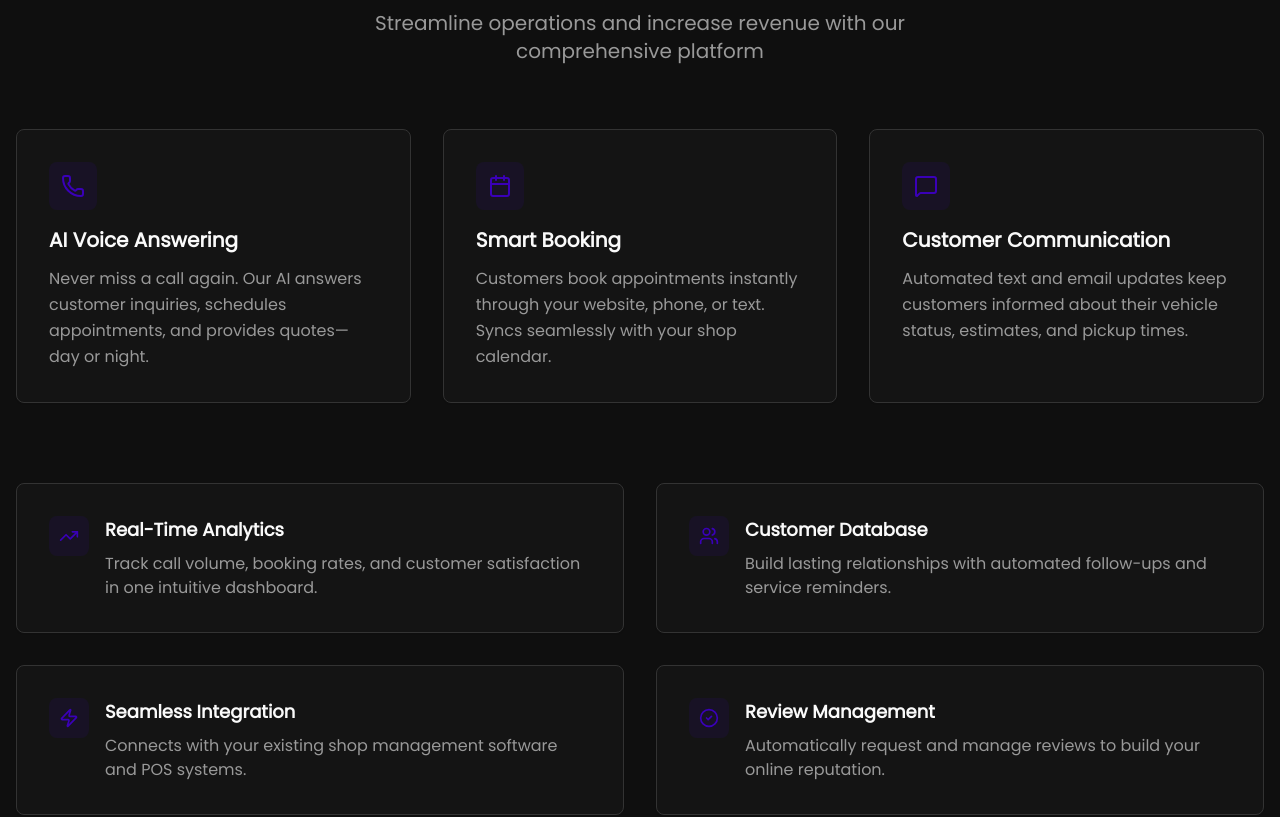
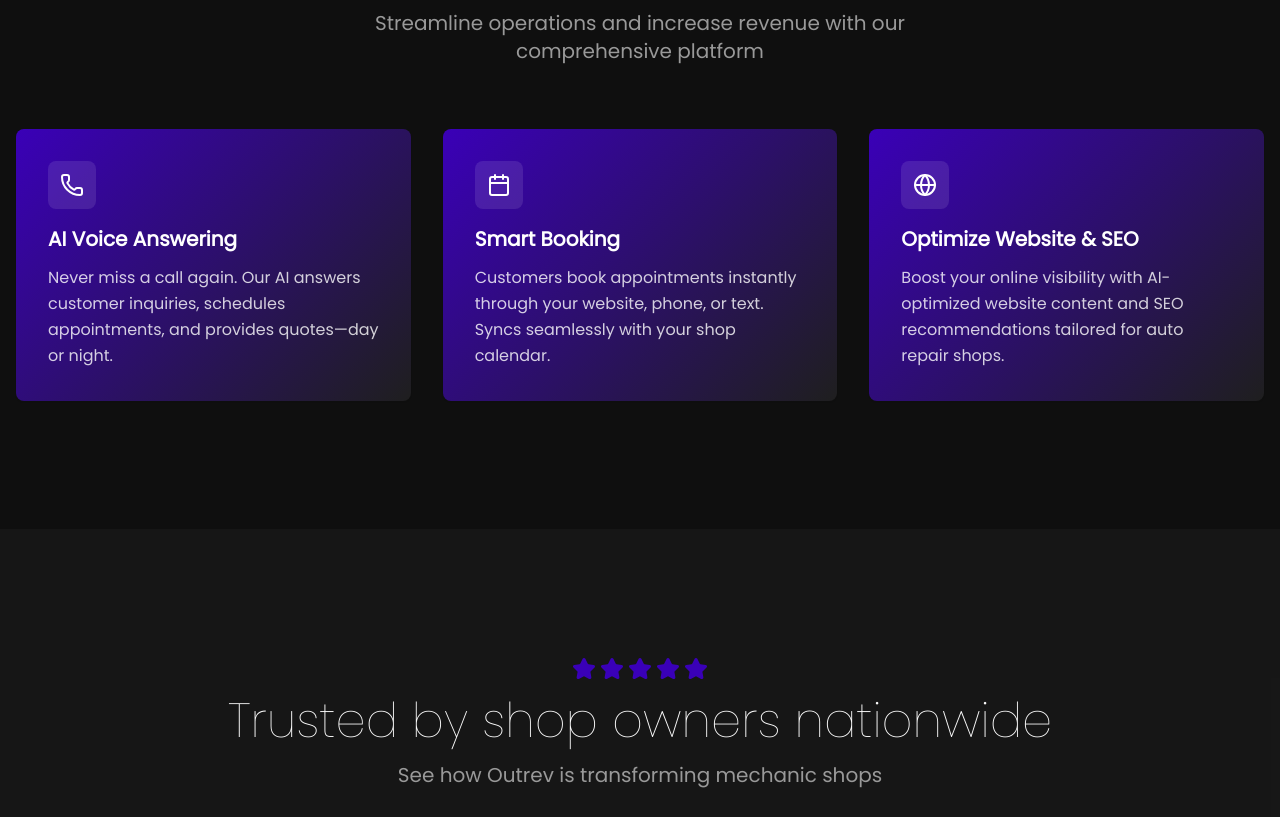
Before and after one commit to Outrev/v0-outrev-landing-page, a Next.js app: page / in a window 1280 px wide. Shown: the part 1101-1918 px from the top of the page. Built offline with nearby package versions, Linux system fonts and the light colour scheme.

Commit message:
feat: add gradient background to landing page\n\nUpdate globals.css and page.tsx for improved design.

```diff
--- a/app/globals.css
+++ b/app/globals.css
@@ -16,6 +16,10 @@ body {
     -webkit-background-clip: text;
     -webkit-text-fill-color: transparent;
     background-clip: text;
+  }
+
+  .gradient-bg-blue-slate {
+    background: linear-gradient(135deg, hsl(var(--primary)) 0%, hsl(var(--secondary)) 100%);
   }
 }
 
--- a/app/page.tsx
+++ b/app/page.tsx
@@ -1,6 +1,6 @@
 import { Button } from "@/components/ui/button"
 import { Card, CardContent } from "@/components/ui/card"
-import { Phone, Calendar, MessageSquare, CheckCircle2, Star, TrendingUp, Users, Zap } from "lucide-react"
+import { Phone, Calendar, MessageSquare, Globe, Star } from "lucide-react"
 
 export default function Page() {
   return (
@@ -65,13 +65,13 @@ export default function Page() {
       {/* Features Section */}
       <section id="features" className="container mx-auto px-4 py-20 md:py-32">
         <div className="text-center mb-16">
-          <h2 className="text-4xl md:text-5xl font-thin text-foreground mb-4">Everything your shop needs</h2>
+          <h2 className="text-4xl md:text-5xl font-thin gradient-text mb-4">Everything your shop needs</h2>
           <p className="text-xl text-muted-foreground max-w-2xl mx-auto">
             {'Streamline operations and increase revenue with our comprehensive platform'}
           </p>
         </div>
 
-        <div className="grid md:grid-cols-3 gap-8 mb-20">
+        <div className="grid md:grid-cols-3 gap-8">
           {[
             {
               icon: Phone,
@@ -84,80 +84,21 @@ export default function Page() {
               description: "Customers book appointments instantly through your website, phone, or text. Syncs seamlessly with your shop calendar."
             },
             {
-              icon: MessageSquare,
-              title: "Customer Communication",
-              description: "Automated text and email updates keep customers informed about their vehicle status, estimates, and pickup times."
+              icon: Globe,
+              title: "Optimize Website & SEO",
+              description: "Boost your online visibility with AI-optimized website content and SEO recommendations tailored for auto repair shops."
             }
           ].map((feature, i) => (
-            <Card key={i} className="bg-card border-border hover:border-primary/50 transition-colors">
+            <Card key={i} className="gradient-bg-blue-slate border-none">
               <CardContent className="p-8">
-                <div className="w-12 h-12 bg-primary/10 rounded-lg flex items-center justify-center mb-4">
-                  <feature.icon className="w-6 h-6 text-primary" />
+                <div className="w-12 h-12 bg-white/10 rounded-lg flex items-center justify-center mb-4">
+                  <feature.icon className="w-6 h-6 text-white" />
                 </div>
-                <h3 className="text-xl font-bold text-foreground mb-3">{feature.title}</h3>
-                <p className="text-muted-foreground leading-relaxed">{feature.description}</p>
+                <h3 className="text-xl font-bold text-white mb-3">{feature.title}</h3>
+                <p className="text-white/80 leading-relaxed">{feature.description}</p>
               </CardContent>
             </Card>
           ))}
-        </div>
-
-        {/* Additional Features Grid */}
-        <div className="grid md:grid-cols-2 gap-8">
-          <Card className="bg-card border-border">
-            <CardContent className="p-8">
-              <div className="flex items-start gap-4">
-                <div className="w-10 h-10 bg-primary/10 rounded-lg flex items-center justify-center flex-shrink-0">
-                  <TrendingUp className="w-5 h-5 text-primary" />
-                </div>
-                <div>
-                  <h3 className="text-lg font-bold text-foreground mb-2">Real-Time Analytics</h3>
-                  <p className="text-muted-foreground">Track call volume, booking rates, and customer satisfaction in one intuitive dashboard.</p>
-                </div>
-              </div>
-            </CardContent>
-          </Card>
-
-          <Card className="bg-card border-border">
-            <CardContent className="p-8">
-              <div className="flex items-start gap-4">
-                <div className="w-10 h-10 bg-primary/10 rounded-lg flex items-center justify-center flex-shrink-0">
-                  <Users className="w-5 h-5 text-primary" />
-                </div>
-                <div>
-                  <h3 className="text-lg font-bold text-foreground mb-2">Customer Database</h3>
-                  <p className="text-muted-foreground">Build lasting relationships with automated follow-ups and service reminders.</p>
-                </div>
-              </div>
-            </CardContent>
-          </Card>
-
-          <Card className="bg-card border-border">
-            <CardContent className="p-8">
-              <div className="flex items-start gap-4">
-                <div className="w-10 h-10 bg-primary/10 rounded-lg flex items-center justify-center flex-shrink-0">
-                  <Zap className="w-5 h-5 text-primary" />
-                </div>
-                <div>
-                  <h3 className="text-lg font-bold text-foreground mb-2">Seamless Integration</h3>
-                  <p className="text-muted-foreground">Connects with your existing shop management software and POS systems.</p>
-                </div>
-              </div>
-            </CardContent>
-          </Card>
-
-          <Card className="bg-card border-border">
-            <CardContent className="p-8">
-              <div className="flex items-start gap-4">
-                <div className="w-10 h-10 bg-primary/10 rounded-lg flex items-center justify-center flex-shrink-0">
-                  <CheckCircle2 className="w-5 h-5 text-primary" />
-                </div>
-                <div>
-                  <h3 className="text-lg font-bold text-foreground mb-2">Review Management</h3>
-                  <p className="text-muted-foreground">Automatically request and manage reviews to build your online reputation.</p>
-                </div>
-              </div>
-            </CardContent>
-          </Card>
         </div>
       </section>
 
@@ -179,23 +120,17 @@ export default function Page() {
               {
                 quote: "Outrev increased our bookings by 45% in the first month. The AI answers calls even when we're swamped, and customers love the instant scheduling.",
                 author: "Mike Rodriguez",
-                shop: "Rodriguez Auto Repair",
-                metric: "+$32,000/month",
-                metricLabel: "Revenue increase"
+                shop: "Rodriguez Auto Repair"
               },
               {
                 quote: "We were missing 30% of calls before Outrev. Now we capture every opportunity. The ROI was clear within two weeks.",
                 author: "Sarah Chen",
-                shop: "Precision Auto Service",
-                metric: "98%",
-                metricLabel: "Call answer rate"
+                shop: "Precision Auto Service"
               },
               {
                 quote: "The automated follow-ups and reminders brought back customers we hadn't seen in years. It's like having a full-time customer service team.",
                 author: "James Walker",
-                shop: "Walker's Garage",
-                metric: "+$18,500/month",
-                metricLabel: "From repeat customers"
+                shop: "Walker's Garage"
               }
             ].map((testimonial, i) => (
               <Card key={i} className="bg-card border-border">
@@ -208,9 +143,7 @@ export default function Page() {
                   <p className="text-foreground mb-6 leading-relaxed">"{testimonial.quote}"</p>
                   <div className="border-t border-border pt-4">
                     <div className="font-bold text-foreground">{testimonial.author}</div>
-                    <div className="text-sm text-muted-foreground mb-3">{testimonial.shop}</div>
-                    <div className="text-2xl font-bold text-primary">{testimonial.metric}</div>
-                    <div className="text-sm text-muted-foreground">{testimonial.metricLabel}</div>
+                    <div className="text-sm text-muted-foreground">{testimonial.shop}</div>
                   </div>
                 </CardContent>
               </Card>
```
